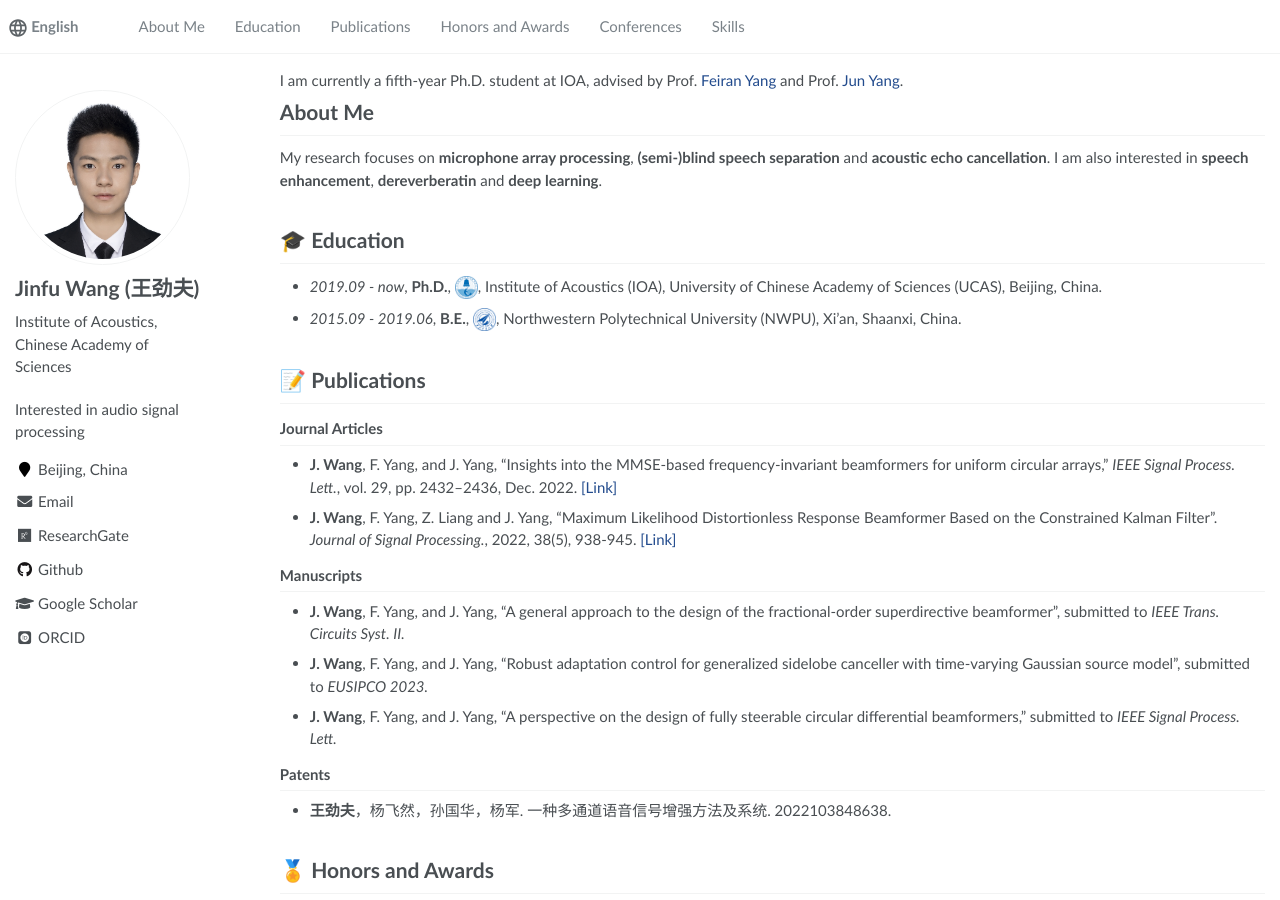
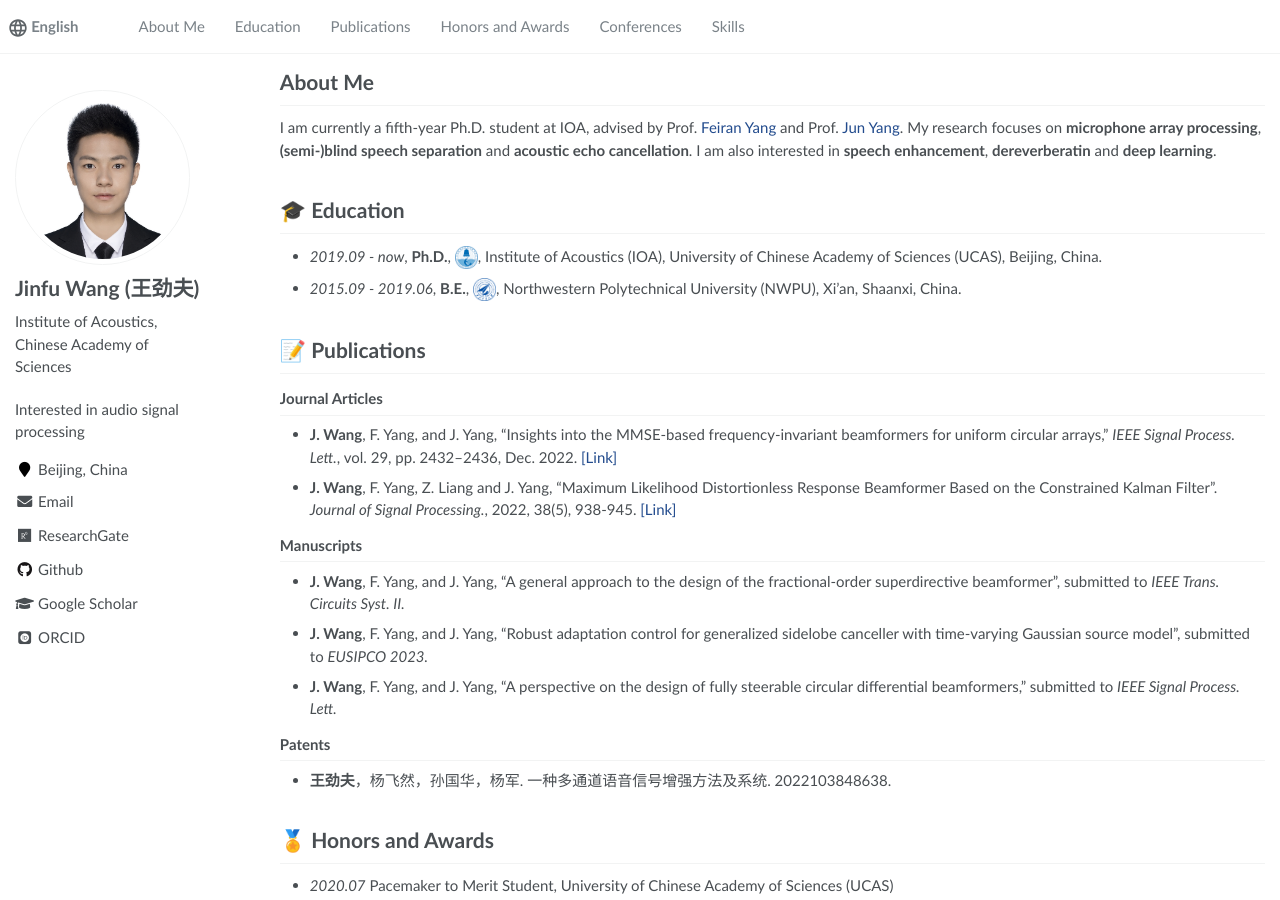
Before and after one commit to 875441459/875441459.github.io, a Jekyll site: the page built from _pages/about.md, in a window 1280 px wide and 900 px high. Built offline with Jekyll 4.4.1, drawn with Linux system fonts in a browser that asks for light colours; some web fonts are replaced.

```diff
--- a/_pages/about.md
+++ b/_pages/about.md
@@ -14,10 +14,8 @@ redirect_from:
 {% assign gsDataBaseUrl = "https://raw.githubusercontent.com/" | append: site.repository | append: "/" %}
 {% endif %}
 {% assign url = gsDataBaseUrl | append: "google-scholar-stats/gs_data_shieldsio.json" %}
-
+# About Me
 I am currently a fifth-year Ph.D. student at IOA, advised by Prof. <a href="https://scholar.google.com/citations?hl=zh-TW&user=PWBq4TUAAAAJ&view_op=list_works&sortby=pubdate" target="_blank">Feiran Yang</a> and Prof. <a href="https://ieeexplore.ieee.org/author/37280194600" target="_blank">Jun Yang</a>.
-# About Me
-
 My research focuses on **microphone array processing**, **(semi-)blind speech separation** and **acoustic echo cancellation**. I am also interested in **speech enhancement**, **dereverberatin** and **deep learning**.
 
 
```
